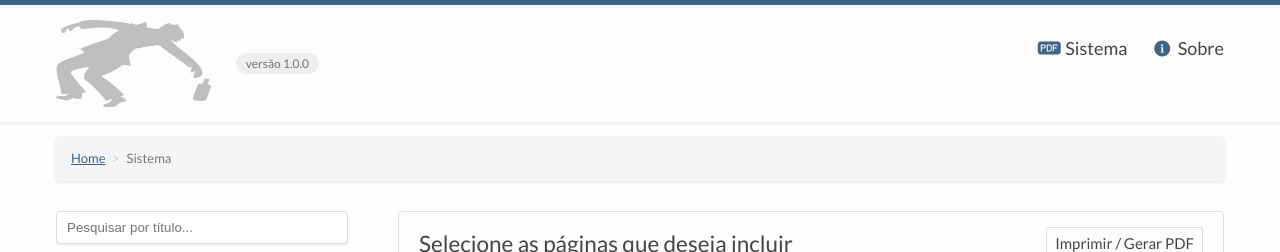
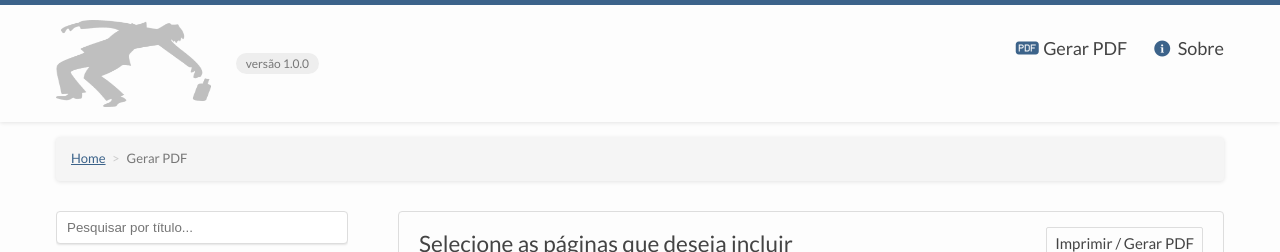
Before and after one commit to christianpieri/doc, a Jekyll site: the page built from pdf.html, in a window 1280 px wide and 900 px high. Shown: the top 252 px of the window. Built offline with Jekyll 4.4.1, drawn with Linux system fonts in a browser that asks for light colours; nearby versions of some CDN libraries; some web fonts are replaced; Markdown is read by kramdown in place of the engine named in the settings.

Commit message:
Update pdf.html

```diff
--- a/pdf.html
+++ b/pdf.html
@@ -1,6 +1,6 @@
 ---
 layout: default
-title: Sistema
+title: Gerar PDF
 icon: icon-pdf
 ---
 
@@ -142,6 +142,6 @@ icon: icon-pdf
   }
 </script>
 
-<form id="pdf-form" action="http://trabalhos-ufsc.s3-website-us-west-2.amazonaws.com/" method="GET" target="_blank">
+<form id="pdf-form" action="https://prince.bridge.ufsc.br/build_from_html" method="POST" target="_blank">
   <input type="hidden" name="body" value="Empty">
 </form>
```
